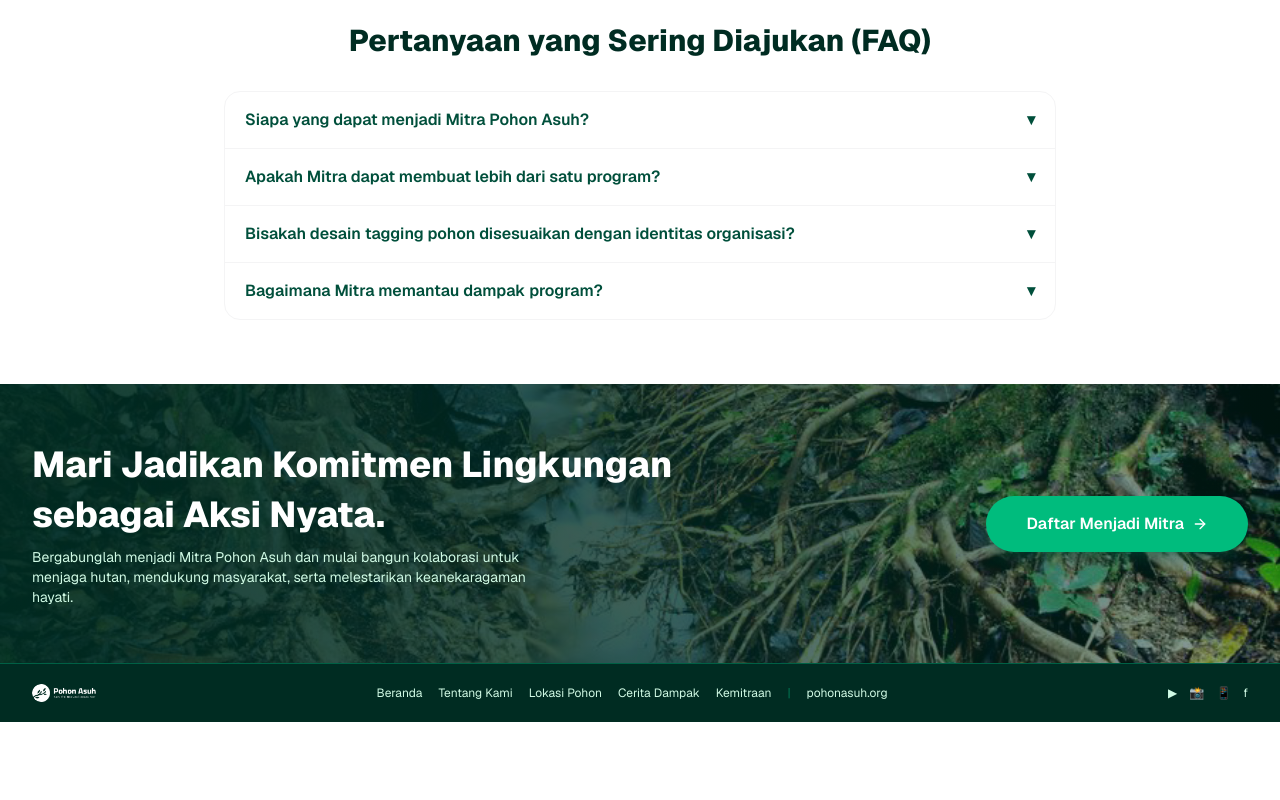
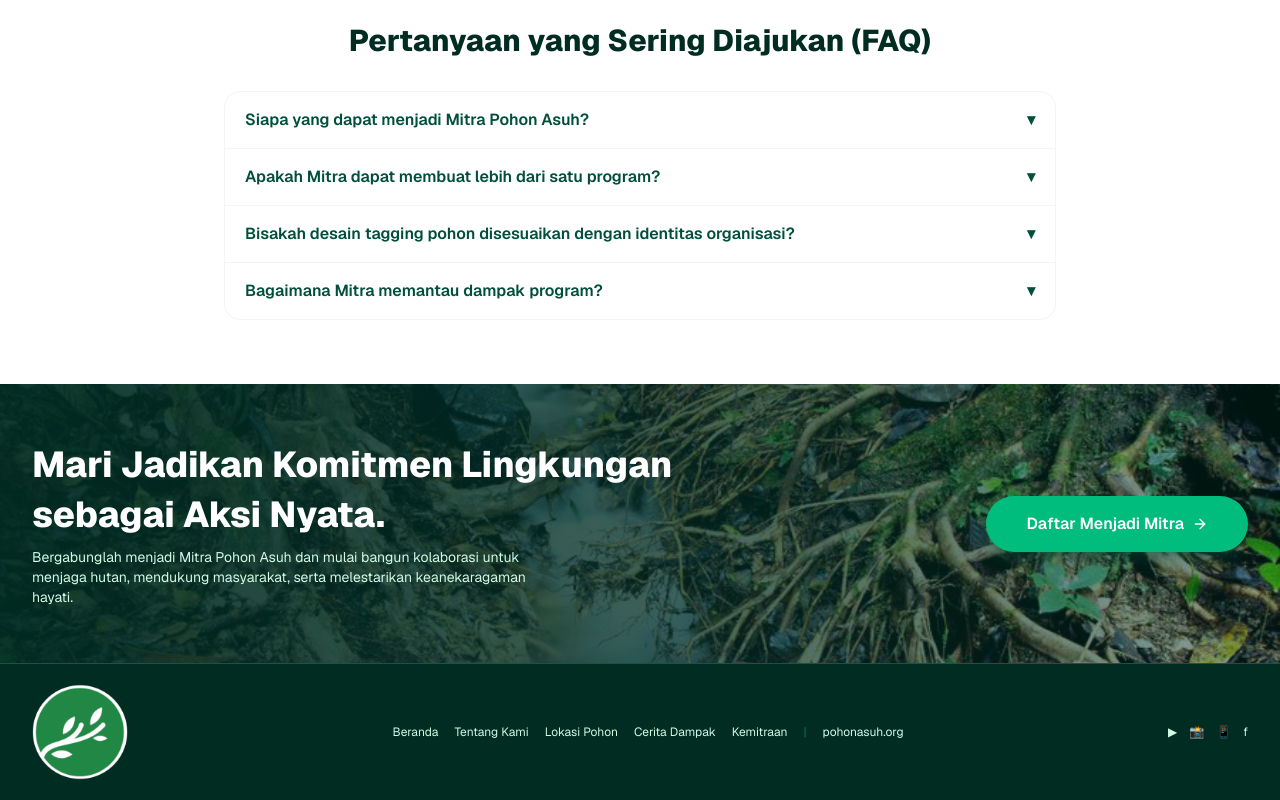
Before and after one commit to kangmasbudiman/revampwebsitepohonasuh, a Next.js app: page /kerjasama-mitra in a window 1280 px wide. Shown: the part 3043-3843 px from the top of the page. Before the commit the page ends 3765 px from the top, so only its background shows below. Built offline with nearby package versions, Linux system fonts and the light colour scheme; no server answers.

Commit message:
style(mitra): footer hanya logo ikon diperbesar (96px), tanpa tulisan

```diff
--- a/src/app/kerjasama-mitra/page.tsx
+++ b/src/app/kerjasama-mitra/page.tsx
@@ -242,7 +242,7 @@ export default function KerjasamaMitraPage() {
       <div className="bg-emerald-950 text-emerald-100 border-t border-emerald-800">
         <div className="mx-auto max-w-7xl px-4 sm:px-6 lg:px-8 py-5 flex flex-wrap items-center justify-between gap-4 text-xs">
           <div className="flex items-center gap-3">
-            <Image src="/images/logo_putih.png" alt="Pohon Asuh" width={64} height={64} className="rounded-full" priority />
+            <Image src="/images/logo_icon.png" alt="Pohon Asuh" width={96} height={96} className="rounded-full" priority />
           </div>
           <div className="flex items-center gap-4">
             <Link href="/">Beranda</Link>
```
